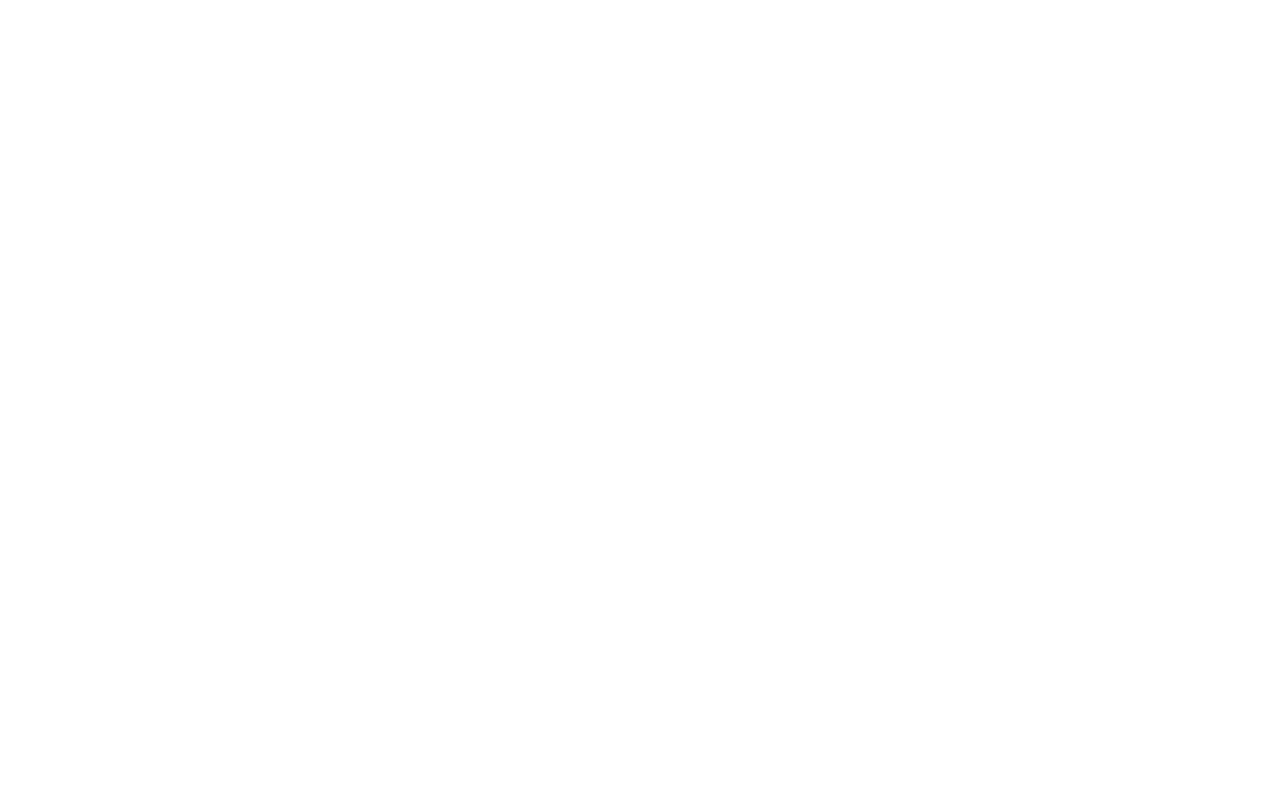
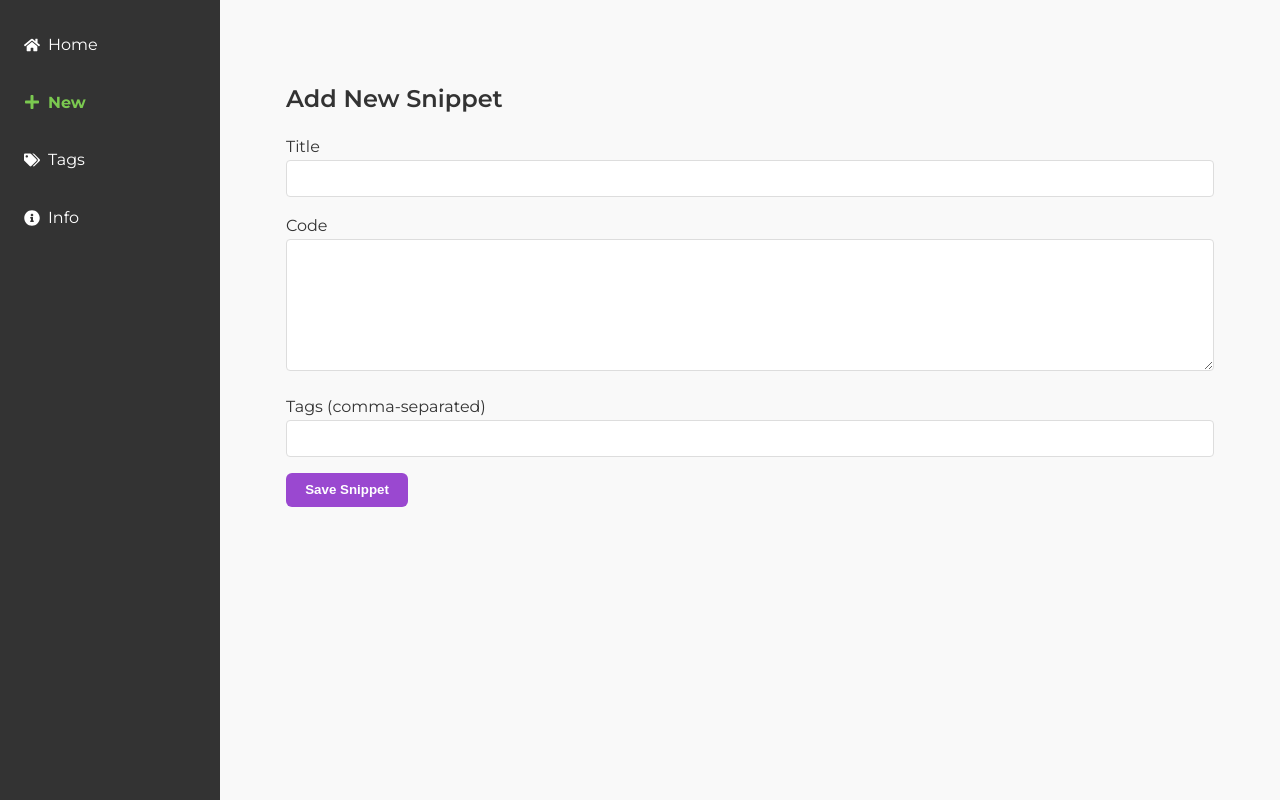
Before and after one commit to yassir-chouika/CodeWallet, a React (Vite) app in the folder src/renderer/: page /fragment in a window 1280 px wide. Before the commit this address had no page. Built offline with nearby package versions, Linux system fonts and the light colour scheme.

Commit message:
Fix add snippet functionality using Zustand and navigate to homepage and add a sidebar

```diff
--- a/package.json
+++ b/package.json
@@ -22,6 +22,7 @@
     "@electron-toolkit/utils": "^4.0.0",
     "classnames": "^2.5.1",
     "prop-types": "^15.8.1",
+    "react-icons": "^5.5.0",
     "react-router-dom": "^7.6.0",
     "zustand": "^5.0.4"
   },
--- a/src/renderer/src/assets/main.css
+++ b/src/renderer/src/assets/main.css
@@ -1,3 +1,4 @@
+/* Montserrat Fonts */
 @font-face {
   font-family: 'Montserrat';
   src: url('./fonts/Montserrat-Regular.ttf') format('truetype');
@@ -19,10 +20,7 @@
   font-weight: 700;
 }
 
-body {
-  font-family: 'Montserrat', sans-serif;
-}
-
+/* Root & Resets */
 :root {
   --color-bg: #ffffff;
   --color-text: #333333;
@@ -40,9 +38,20 @@
 }
 
 body {
+  font-family: 'Montserrat', sans-serif;
   background-color: var(--color-bg);
   color: var(--color-text);
   line-height: 1.6;
+}
+
+/* Typography */
+h1, h2, h3 {
+  margin-bottom: 1rem;
+  font-weight: 600;
+}
+
+h1 {
+  color: var(--color-primary);
 }
 
 /* Layout */
@@ -50,18 +59,6 @@
   max-width: 960px;
   margin: 2rem auto;
   padding: 1rem;
-}
-
-/* Typography */
-h1,
-h2,
-h3 {
-  margin-bottom: 1rem;
-  font-weight: 600;
-}
-
-h1 {
-  color: var(--color-primary);
 }
 
 /* Buttons */
@@ -74,10 +71,33 @@
   cursor: pointer;
   font-weight: bold;
   transition: background-color 0.2s ease;
+  text-align: center;
 }
 
 .button:hover {
   background-color: var(--color-accent);
+}
+
+.button:focus {
+  outline: 2px solid var(--color-success);
+  outline-offset: 2px;
+}
+
+/* Inputs & Textareas */
+input, textarea, select {
+  font-family: inherit;
+  font-size: 1rem;
+  padding: 0.5rem;
+  border: 1px solid var(--color-border);
+  border-radius: 4px;
+  width: 100%;
+  margin-bottom: 1rem;
+}
+
+input:focus, textarea:focus, select:focus {
+  border-color: var(--color-primary);
+  outline: none;
+  box-shadow: 0 0 0 2px rgba(154, 72, 208, 0.2);
 }
 
 /* Cards */
@@ -101,13 +121,14 @@
   margin-right: 0.5rem;
 }
 
+/* Modal */
 .modal-overlay {
   position: fixed;
   top: 0;
   left: 0;
   width: 100%;
   height: 100%;
-  background-color: rgba(51, 51, 51, 0.8); /* dark semi-transparent */
+  background-color: rgba(51, 51, 51, 0.8);
   display: flex;
   justify-content: center;
   align-items: center;
@@ -120,7 +141,7 @@
   width: 80%;
   max-width: 600px;
   border-radius: 8px;
-  box-shadow: 0 0 10px #9a48d0;
+  box-shadow: 0 0 10px var(--color-primary);
 }
 
 .code-box {
@@ -129,12 +150,13 @@
   border: 1px solid #ccc;
   overflow-x: auto;
   max-height: 400px;
+  font-family: monospace;
 }
 
 .close-btn {
   margin-top: 15px;
   padding: 8px 16px;
-  background-color: #9a48d0;
+  background-color: var(--color-primary);
   color: white;
   border: none;
   border-radius: 5px;
@@ -144,3 +166,47 @@
 .close-btn:hover {
   background-color: #7a36a7;
 }
+
+/* Sidebar Layout */
+.app-layout {
+  display: flex;
+  height: 100vh;
+  overflow: hidden;
+}
+
+.sidebar {
+  width: 220px;
+  background-color: var(--color-text);
+  color: white;
+  display: flex;
+  flex-direction: column;
+  padding: 1.5rem 1rem;
+  gap: 1rem;
+}
+
+.nav-item {
+  color: white;
+  text-decoration: none;
+  display: flex;
+  align-items: center;
+  gap: 0.5rem;
+  padding: 0.5rem;
+  border-radius: 4px;
+  transition: background-color 0.2s ease;
+}
+
+.nav-item:hover {
+  background-color: rgba(255, 255, 255, 0.1);
+}
+
+.nav-item.active {
+  font-weight: bold;
+  color: var(--color-success);
+}
+
+.main-content {
+  flex: 1;
+  padding: 2rem;
+  background-color: #f9f9f9;
+  overflow-y: auto;
+}
--- /dev/null
+++ b/src/renderer/src/components/Layout.jsx
@@ -0,0 +1,15 @@
+import Sidebar from './Sidebar'
+import { Outlet } from 'react-router-dom'
+
+const Layout = () => {
+  return (
+    <div className="app-layout">
+      <Sidebar />
+      <main className="main-content">
+        <Outlet />
+      </main>
+    </div>
+  )
+}
+
+export default Layout
--- /dev/null
+++ b/src/renderer/src/components/Sidebar.jsx
@@ -0,0 +1,23 @@
+import { NavLink } from 'react-router-dom'
+import { FaHome, FaPlus, FaTags, FaInfoCircle } from 'react-icons/fa'
+
+const Sidebar = () => {
+  return (
+    <nav className="sidebar">
+      <NavLink to="/" className="nav-item">
+        <FaHome /> Home
+      </NavLink>
+      <NavLink to="/fragment" className="nav-item">
+        <FaPlus /> New
+      </NavLink>
+      <NavLink to="/tags" className="nav-item">
+        <FaTags /> Tags
+      </NavLink>
+      <NavLink to="/info" className="nav-item">
+        <FaInfoCircle /> Info
+      </NavLink>
+    </nav>
+  )
+}
+
+export default Sidebar
--- a/src/renderer/src/pages/FragmentForm.jsx
+++ b/src/renderer/src/pages/FragmentForm.jsx
@@ -1,8 +1,48 @@
+import { useState } from 'react'
+import { useNavigate } from 'react-router-dom'
+import useStore from '../state/useStore'
+
 const FragmentForm = () => {
+  const [title, setTitle] = useState('')
+  const [code, setCode] = useState('')
+  const [tags, setTags] = useState('')
+  const addSnippet = useStore((state) => state.addSnippet)
+  const navigate = useNavigate()
+
+  const handleSubmit = (e) => {
+    e.preventDefault()
+
+    const newSnippet = {
+      id: crypto.randomUUID(),
+      title,
+      code,
+      tags: tags
+        .split(',')
+        .map((t) => t.trim())
+        .filter(Boolean)
+    }
+
+    addSnippet(newSnippet)
+    navigate('/')
+  }
+
   return (
-    <div>
-      <h1>📝 Add / Edit Snippet</h1>
-      <p>This page will contain a form.</p>
+    <div className="container">
+      <h2>Add New Snippet</h2>
+      <form onSubmit={handleSubmit}>
+        <label>Title</label>
+        <input value={title} onChange={(e) => setTitle(e.target.value)} required />
+
+        <label>Code</label>
+        <textarea value={code} onChange={(e) => setCode(e.target.value)} required rows={6} />
+
+        <label>Tags (comma-separated)</label>
+        <input value={tags} onChange={(e) => setTags(e.target.value)} />
+
+        <button className="button" type="submit">
+          Save Snippet
+        </button>
+      </form>
     </div>
   )
 }
--- a/src/renderer/src/pages/FragmentsPage.jsx
+++ b/src/renderer/src/pages/FragmentsPage.jsx
@@ -1,17 +1,12 @@
 import { useState } from 'react'
+import { Link } from 'react-router-dom'
 import SnippetCard from '../components/SnippetCard'
 import Modal from '../components/Modal'
+import useStore from '../state/useStore'
 
 const FragmentsPage = () => {
-  const [snippets, setSnippets] = useState([
-    {
-      id: crypto.randomUUID(),
-      title: 'Fetch API Example',
-      code: `fetch('/api/data')\n  .then(res => res.json())\n  .then(console.log);`,
-      tags: ['api', 'fetch']
-    }
-  ])
-
+  const snippets = useStore((state) => state.snippets)
+  const deleteSnippet = useStore((state) => state.deleteSnippet)
   const [selectedCode, setSelectedCode] = useState('')
   const [isModalVisible, setModalVisible] = useState(false)
 
@@ -21,35 +16,19 @@
   }
 
   const handleDelete = (id) => {
-    setSnippets((prev) => prev.filter((s) => s.id !== id))
-  }
-
-  const handleAddSnippet = () => {
-    const title = prompt('Enter title:')
-    const code = prompt('Enter code:')
-    const tags = prompt('Enter tags (comma-separated):')
-      ?.split(',')
-      .map((tag) => tag.trim())
-
-    if (title && code) {
-      const newSnippet = {
-        id: crypto.randomUUID(),
-        title,
-        code,
-        tags: tags ?? []
-      }
-
-      setSnippets((prev) => [...prev, newSnippet])
-    }
+    deleteSnippet(id)
   }
 
   return (
-    <div>
+    <div className="container">
+      <div style={{ display: 'flex', justifyContent: 'space-between', alignItems: 'center' }}>
         <h1>📄 Code Snippets</h1>
-      <button onClick={handleAddSnippet} style={{ marginBottom: '1rem' }}>
-        ➕ Add New Snippet
-      </button>
+        <Link to="/fragment">
+          <button className="button">+ New Fragment</button>
+        </Link>
+      </div>
 
+      <div className="fragment-list">
         {snippets.map((snippet) => (
           <SnippetCard
             key={snippet.id}
@@ -58,6 +37,7 @@
             onDelete={handleDelete}
           />
         ))}
+      </div>
 
       <Modal visible={isModalVisible} code={selectedCode} onClose={() => setModalVisible(false)} />
     </div>
--- a/src/renderer/src/routes/AppRoutes.jsx
+++ b/src/renderer/src/routes/AppRoutes.jsx
@@ -1,18 +1,24 @@
 import { BrowserRouter as Router, Routes, Route } from 'react-router-dom'
+import Layout from '../components/Layout'
 import FragmentsPage from '../pages/FragmentsPage'
 import FragmentForm from '../pages/FragmentForm'
 import TagsPage from '../pages/TagsPage'
 import InfoPage from '../pages/InfoPage'
 
-const AppRoutes = () => (
-  <Router>
-    <Routes>
-      <Route path="/" element={<FragmentsPage />} />
-      <Route path="/new" element={<FragmentForm />} />
-      <Route path="/tags" element={<TagsPage />} />
-      <Route path="/info" element={<InfoPage />} />
-    </Routes>
-  </Router>
-)
+const App = () => {
+  return (
+    <Router>
+      <Routes>
+        <Route path="/" element={<Layout />}>
+          <Route index element={<FragmentsPage />} />
+          <Route path="fragment" element={<FragmentForm />} />
+          <Route path="fragment/:id" element={<FragmentForm />} />
+          <Route path="tags" element={<TagsPage />} />
+          <Route path="info" element={<InfoPage />} />
+        </Route>
+      </Routes>
+    </Router>
+  )
+}
 
-export default AppRoutes
+export default App
--- a/src/renderer/src/state/useStore.js
+++ b/src/renderer/src/state/useStore.js
@@ -1,37 +1,18 @@
 import { create } from 'zustand'
-import { persist } from 'zustand/middleware'
+// import { persist } from 'zustand/middleware'
 
-const useStore = create(
-  persist(
-    (set) => ({
-      snippets: [], // All code snippets
-      tags: [], // All tags
+const useStore = create((set) => ({
+  snippets: [],
 
-      // --- Snippets ---
-      addSnippet: (snippet) => set((state) => ({ snippets: [...state.snippets, snippet] })),
-
-      updateSnippet: (id, updated) =>
+  addSnippet: (snippet) =>
     set((state) => ({
-          snippets: state.snippets.map((s) => (s.id === id ? { ...s, ...updated } : s))
+      snippets: [...state.snippets, snippet]
     })),
 
   deleteSnippet: (id) =>
     set((state) => ({
       snippets: state.snippets.filter((s) => s.id !== id)
-        })),
-
-      // --- Tags ---
-      addTag: (tag) => set((state) => ({ tags: [...state.tags, tag] })),
-
-      deleteTag: (id) =>
-        set((state) => ({
-          tags: state.tags.filter((t) => t.id !== id)
     }))
-    }),
-    {
-      name: 'codewallet-storage' // Storage key
-    }
-  )
-)
+}))
 
 export default useStore
```
Also changed, not shown: 1 other file (tests, documents, lock files or other folders). Lines whose indentation alone changed are shown as unchanged.
